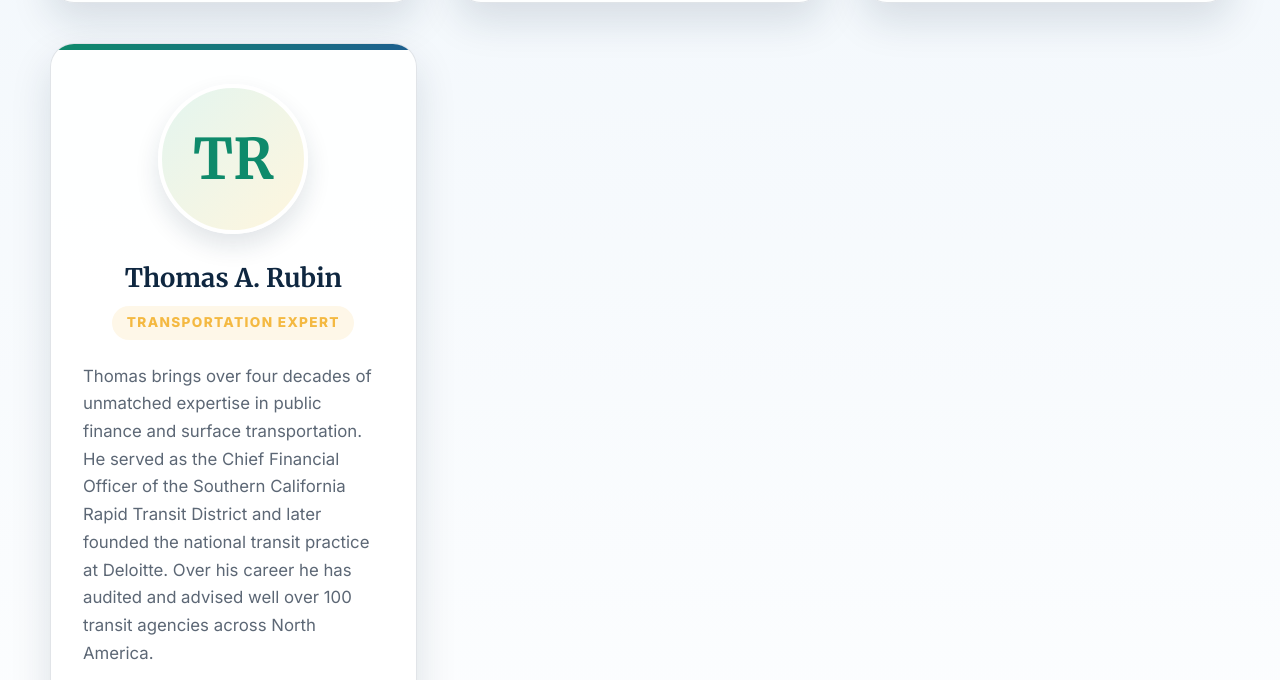
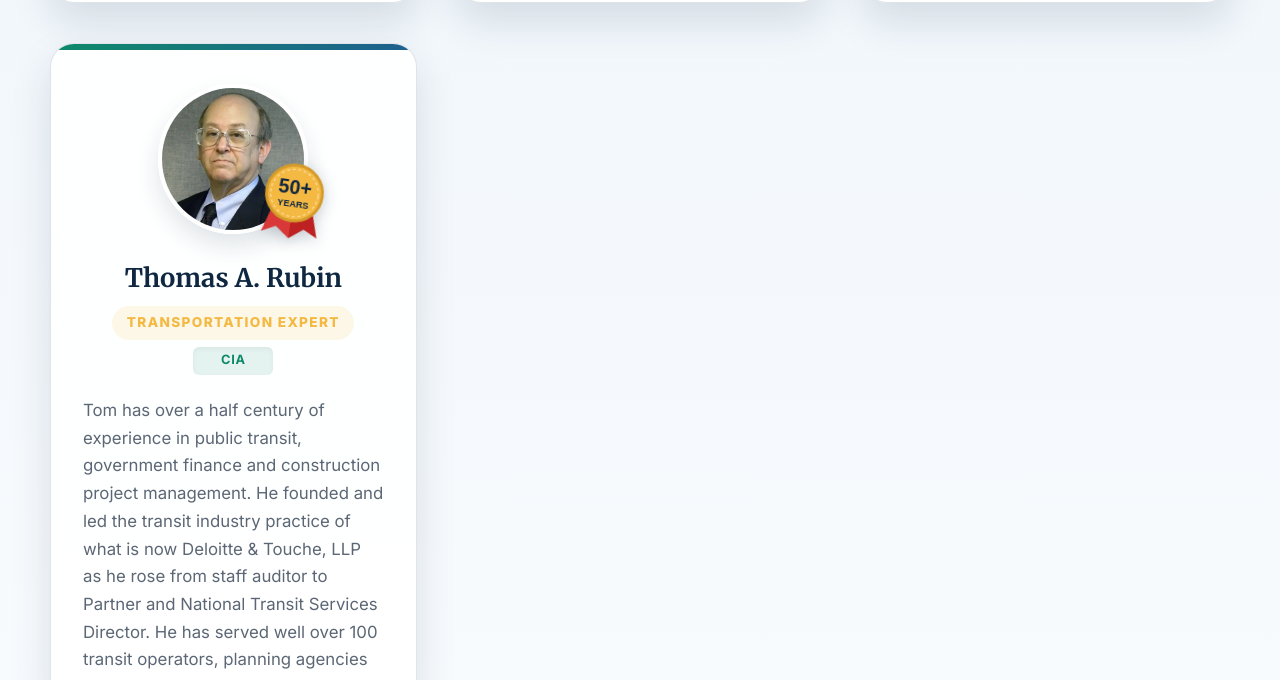
Before and after one commit to joffemd/transitaccountability, a website: page who-is-cabat.html in a window 1280 px wide. Shown: the part 1789-2469 px from the top of the page. Drawn offline with Linux system fonts and the light colour scheme.

Commit message:
Update Thomas Rubin bio with animated credentials and headshot
- Replaces placeholder initials with the TARhs.webp headshot.
- Updates professional biography text and removes all Oxford commas.
- Adds custom styled slot-machine animation for his CPA, CMA, CMC, CIA, CGFM, CFM credentials.
- Incorporates 50+ years experience gold medal SVG graphic.

```diff
--- a/who-is-cabat.html
+++ b/who-is-cabat.html
@@ -138,7 +138,74 @@
       width: auto;
       display: block;
     }
+    .cert-slot-machine {
+      margin-bottom: 1.4rem;
+      margin-top: -0.4rem;
+      display: flex;
+      justify-content: center;
+    }
+    .cert-slot-window {
+      height: 28px;
+      overflow: hidden;
+      position: relative;
+      width: 80px;
+      border-radius: 6px;
+      background: rgba(14, 138, 107, 0.1);
+      box-shadow: inset 0 2px 5px rgba(0,0,0,0.05);
+    }
+    .cert-slot-track {
+      display: flex;
+      flex-direction: column;
+      animation: slot-spin 9s cubic-bezier(0.2, 0.8, 0.2, 1) infinite;
+    }
+    .cert-badge {
+      height: 28px;
+      display: flex;
+      align-items: center;
+      justify-content: center;
+      font-size: 0.8rem;
+      font-weight: 700;
+      color: var(--teal);
+      letter-spacing: 0.05em;
+      margin: 0;
+      padding: 0;
+    }
+    @keyframes slot-spin {
+      0%, 11.1% { transform: translateY(0); }
+      16.6%, 27.7% { transform: translateY(-28px); }
+      33.3%, 44.4% { transform: translateY(-56px); }
+      50%, 61.1% { transform: translateY(-84px); }
+      66.6%, 77.7% { transform: translateY(-112px); }
+      83.3%, 94.4% { transform: translateY(-140px); }
+      100% { transform: translateY(-168px); }
+    }
+    .bio-avatar-wrapper {
+      position: relative;
+      display: inline-flex;
+      margin-bottom: 1.5rem;
+    }
+    .bio-avatar-wrapper .bio-avatar {
+      margin-bottom: 0;
+    }
+    .medal-badge {
+      position: absolute;
+      bottom: -15px;
+      right: -20px;
+      filter: drop-shadow(0 4px 8px rgba(15,39,64,0.25));
+      transform: rotate(8deg);
+      transition: transform 0.3s cubic-bezier(0.175, 0.885, 0.32, 1.275);
+      z-index: 2;
+    }
+    .bio-card:hover .medal-badge {
+      transform: rotate(-5deg) scale(1.1);
+    }
     @media (prefers-color-scheme: dark) {
+      .cert-slot-window {
+        background: rgba(14, 138, 107, 0.2);
+      }
+      .cert-badge {
+        color: #4bd8b5;
+      }
       .bio-avatar {
         border-color: var(--card);
         background: rgba(255, 255, 255, 0.05);
@@ -263,12 +330,41 @@
           </div>
 
           <div class="bio-card">
-            <div class="bio-avatar">TR</div>
+            <div class="bio-avatar-wrapper">
+              <img src="/art/TARhs.webp" alt="Thomas A. Rubin" class="bio-avatar" />
+              <div class="medal-badge" aria-label="50+ Years Experience">
+                <svg viewBox="0 0 100 120" width="70" height="84">
+                  <!-- Ribbon Tails -->
+                  <path d="M25 60 L10 110 L30 100 L50 115 L50 60 Z" fill="#d93839"/>
+                  <path d="M75 60 L90 110 L70 100 L50 115 L50 60 Z" fill="#bd2122"/>
+                  <!-- Gold Coin Base -->
+                  <circle cx="50" cy="50" r="40" fill="#f4b942" stroke="#d49a2a" stroke-width="4"/>
+                  <!-- Inner Coin Accent -->
+                  <circle cx="50" cy="50" r="34" fill="none" stroke="#fff" stroke-width="1.5" stroke-dasharray="4 4" opacity="0.6"/>
+                  <!-- Text -->
+                  <text x="50" y="52" font-size="28" font-family="Arial, sans-serif" font-weight="900" text-anchor="middle" fill="#0f2740">50+</text>
+                  <text x="50" y="70" font-size="13" font-family="Arial, sans-serif" font-weight="900" text-anchor="middle" fill="#0f2740">YEARS</text>
+                </svg>
+              </div>
+            </div>
             <h3>Thomas A. Rubin</h3>
-            <div class="bio-title">Transportation Expert</div>
+            <div class="bio-title" style="margin-bottom: 0.8rem;">Transportation Expert</div>
+            <div class="cert-slot-machine">
+              <div class="cert-slot-window">
+                <div class="cert-slot-track">
+                  <span class="cert-badge">CPA</span>
+                  <span class="cert-badge">CMA</span>
+                  <span class="cert-badge">CMC</span>
+                  <span class="cert-badge">CIA</span>
+                  <span class="cert-badge">CGFM</span>
+                  <span class="cert-badge">CFM</span>
+                  <span class="cert-badge">CPA</span>
+                </div>
+              </div>
+            </div>
             <div class="bio-desc">
-              <p>Thomas brings over four decades of unmatched expertise in public finance and surface transportation. He served as the Chief Financial Officer of the Southern California Rapid Transit District and later founded the national transit practice at Deloitte. Over his career he has audited and advised well over 100 transit agencies across North America.</p>
-              <p>As a certified public accountant and veteran industry executive he provides rigorous analysis of transit performance and policy. He consistently advocates for cost effective solutions that prioritize riders over expensive expansion projects. His deep understanding of transit agency budgets makes him a vital voice for taxpayer accountability.</p>
+              <p>Tom has over a half century of experience in public transit, government finance and construction project management. He founded and led the transit industry practice of what is now Deloitte &amp; Touche, LLP as he rose from staff auditor to Partner and National Transit Services Director. He has served well over 100 transit operators, planning agencies and Federal and state agencies with a variety of different types of projects from long-term operating/capital/financial projections and models to IT design and implementation to performance audits and more. His local clients include AC Transit, BART, County Connection, Golden Gate, King County (Seattle) Metro, MTC, Monterey-Salinas Transit, Sac RT and VTA. He has also served CTA, DART, Denver RTD, Metro (Minneapolis/Saint Paul), Miami-Dade Transit, NJTC, SCRTD and Tri-Met.</p>
+              <p>Notably, he also served as the Chief Financial Officer of SCRTD in Los Angeles, the third largest transit agency in the U.S. and AC Transit. He holds a BSBA in Accounting and Finance from the University of Nebraska-Lincoln and an MBA in Finance from Indiana University-Bloomington.</p>
             </div>
           </div>
 
```
Also changed, not shown: art/TARhs.webp (added).
